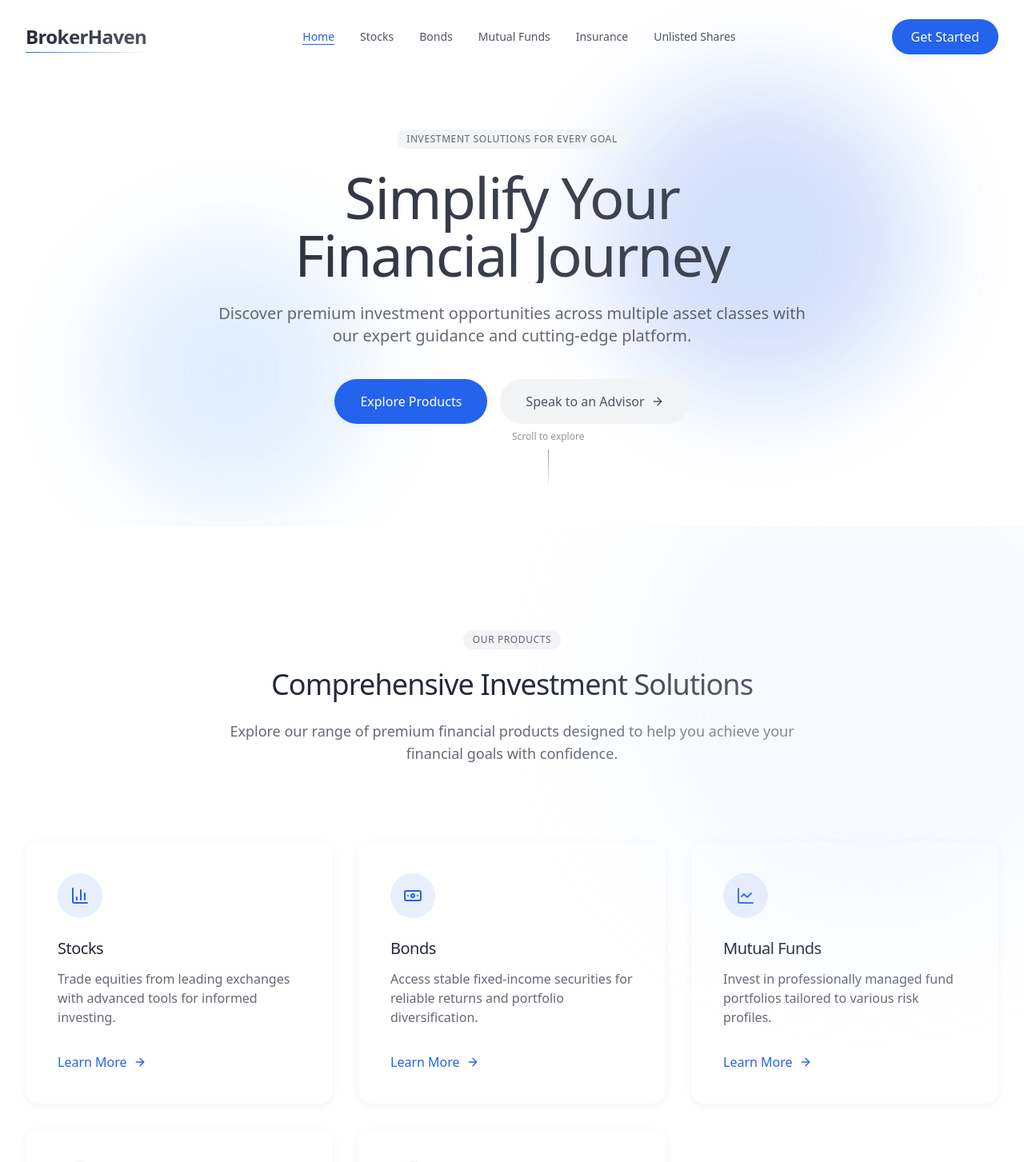
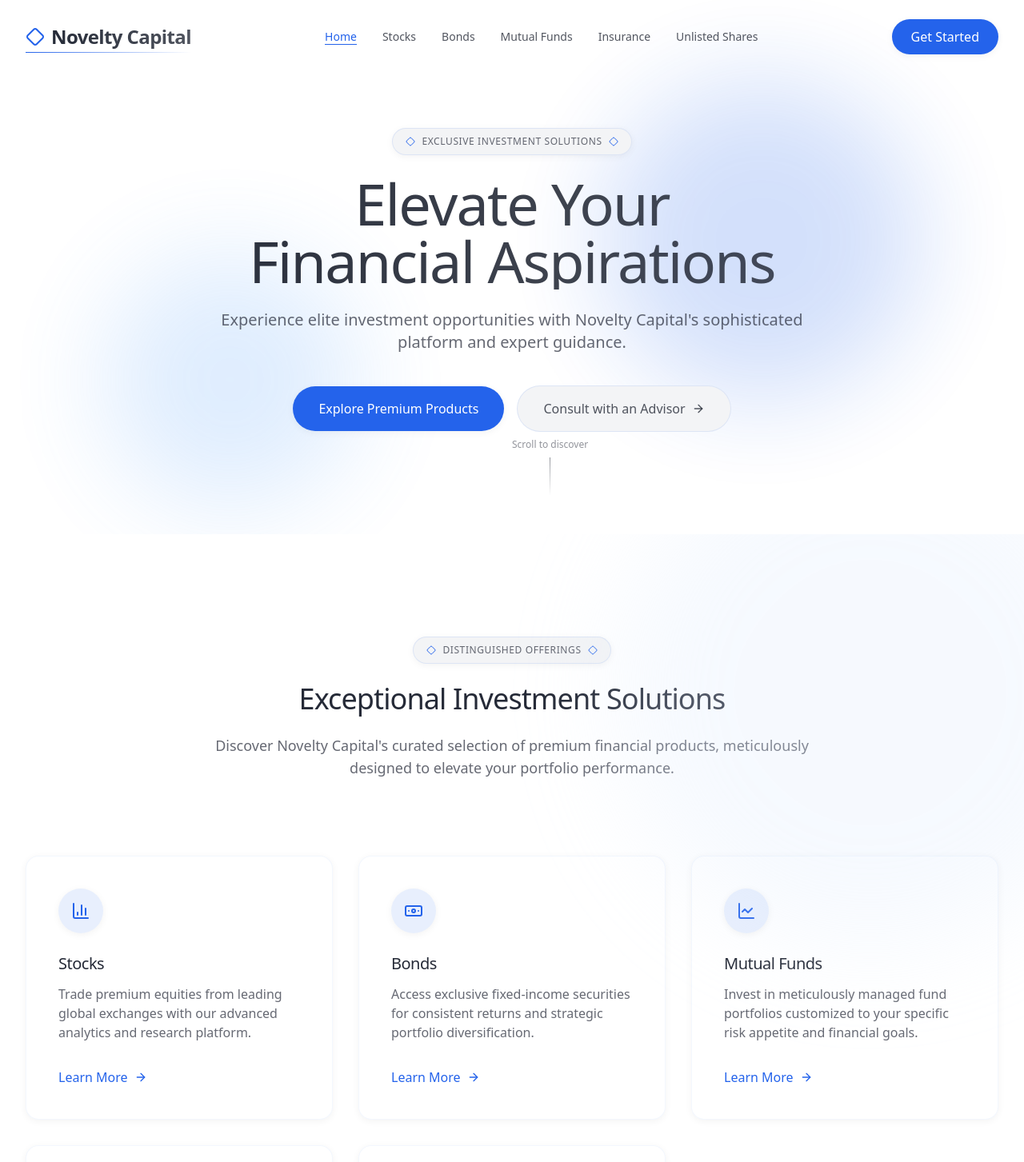
Before and after one commit to Kartikey017/noveltycapital, a React (Vite) app: page / in a window 1280 px wide. Shown: the top 1453 px of the page at 80% size. Built offline with nearby package versions, Linux system fonts and the light colour scheme.

Commit message:
Refactor: Update website name and styling
Update the website name to Novelty Capital and make the website look premium and posch.

```diff
--- a/src/components/Footer.tsx
+++ b/src/components/Footer.tsx
@@ -1,6 +1,7 @@
 
 import React from "react";
 import { Link } from "react-router-dom";
+import { Diamond } from "lucide-react";
 
 const Footer = () => {
   const currentYear = new Date().getFullYear();
@@ -41,18 +42,19 @@ const Footer = () => {
       <div className="container mx-auto px-6 md:px-8">
         <div className="grid grid-cols-1 md:grid-cols-2 lg:grid-cols-5 gap-12 mb-16">
           <div className="lg:col-span-2">
-            <Link to="/" className="text-2xl font-semibold tracking-tight inline-block mb-6">
-              <span className="bg-clip-text text-transparent bg-gradient-to-r from-foreground to-foreground/80">BrokerHaven</span>
+            <Link to="/" className="text-2xl font-semibold tracking-tight inline-flex items-center mb-6">
+              <Diamond className="w-5 h-5 mr-2 text-primary" />
+              <span className="bg-clip-text text-transparent bg-gradient-to-r from-foreground to-foreground/80">Novelty Capital</span>
             </Link>
 
             <p className="text-foreground/70 mb-6 max-w-md">
-              Empowering investors with premium financial solutions and expert guidance to navigate the complexities of global markets.
+              Empowering discerning investors with exclusive financial solutions and personalized guidance to excel in complex global markets.
             </p>
 
             <div className="flex items-center gap-4">
               <a
                 href="#"
-                className="w-10 h-10 rounded-full bg-white flex items-center justify-center text-foreground/80 transition-all hover:bg-primary hover:text-white shadow-subtle"
+                className="w-10 h-10 rounded-full bg-white flex items-center justify-center text-foreground/80 transition-all hover:bg-primary hover:text-white shadow-subtle border border-primary/10"
                 aria-label="Twitter"
               >
                 <svg className="w-5 h-5" fill="currentColor" viewBox="0 0 24 24" aria-hidden="true">
@@ -62,7 +64,7 @@ const Footer = () => {
 
               <a
                 href="#"
-                className="w-10 h-10 rounded-full bg-white flex items-center justify-center text-foreground/80 transition-all hover:bg-primary hover:text-white shadow-subtle"
+                className="w-10 h-10 rounded-full bg-white flex items-center justify-center text-foreground/80 transition-all hover:bg-primary hover:text-white shadow-subtle border border-primary/10"
                 aria-label="LinkedIn"
               >
                 <svg className="w-5 h-5" fill="currentColor" viewBox="0 0 24 24" aria-hidden="true">
@@ -72,7 +74,7 @@ const Footer = () => {
 
               <a
                 href="#"
-                className="w-10 h-10 rounded-full bg-white flex items-center justify-center text-foreground/80 transition-all hover:bg-primary hover:text-white shadow-subtle"
+                className="w-10 h-10 rounded-full bg-white flex items-center justify-center text-foreground/80 transition-all hover:bg-primary hover:text-white shadow-subtle border border-primary/10"
                 aria-label="Instagram"
               >
                 <svg className="w-5 h-5" fill="currentColor" viewBox="0 0 24 24" aria-hidden="true">
@@ -102,7 +104,7 @@ const Footer = () => {
         </div>
 
         <div className="pt-8 border-t border-border text-sm text-foreground/60 flex flex-col md:flex-row justify-between items-center gap-4">
-          <p>© {currentYear} BrokerHaven. All rights reserved.</p>
+          <p>© {currentYear} Novelty Capital. All rights reserved.</p>
           <div className="flex items-center gap-4">
             <Link to="/privacy" className="hover:text-primary transition-colors">Privacy Policy</Link>
             <span className="text-foreground/40">•</span>
--- a/src/components/Hero.tsx
+++ b/src/components/Hero.tsx
@@ -1,7 +1,7 @@
 
 import React, { useEffect, useRef } from "react";
 import { Link } from "react-router-dom";
-import { ArrowRight } from "lucide-react";
+import { ArrowRight, Diamond } from "lucide-react";
 
 const Hero = () => {
   const containerRef = useRef<HTMLDivElement>(null);
@@ -39,16 +39,20 @@ const Hero = () => {
           transform: 'perspective(1000px) rotateX(calc(var(--move-y, 0) * -0.05deg)) rotateY(calc(var(--move-x, 0) * 0.05deg))',
           transition: 'transform 0.1s ease-out'
         }}>
-          <span className="inline-block px-3 py-1 mb-6 text-xs font-medium uppercase tracking-wider rounded-full bg-secondary text-foreground/70 animate-fade-in">
-            Investment Solutions for Every Goal
-          </span>
+          <div className="flex items-center justify-center mb-6">
+            <span className="inline-flex items-center gap-2 px-4 py-2 text-xs font-medium uppercase tracking-wider rounded-full bg-secondary text-foreground/70 animate-fade-in border border-primary/10 shadow-subtle">
+              <Diamond className="w-3 h-3 text-primary" />
+              Exclusive Investment Solutions
+              <Diamond className="w-3 h-3 text-primary" />
+            </span>
+          </div>
 
           <h1 className="text-4xl md:text-6xl lg:text-7xl font-medium tracking-tight mb-6 bg-clip-text text-transparent bg-gradient-to-r from-foreground to-foreground/80 animate-fade-in delay-1">
-            Simplify Your <br className="hidden sm:block" /> Financial Journey
+            Elevate Your <br className="hidden sm:block" /> Financial Aspirations
           </h1>
 
           <p className="text-lg md:text-xl text-foreground/70 max-w-3xl mx-auto mb-10 animate-fade-in delay-2">
-            Discover premium investment opportunities across multiple asset classes with our expert guidance and cutting-edge platform.
+            Experience elite investment opportunities with Novelty Capital's sophisticated platform and expert guidance.
           </p>
 
           <div className="flex flex-col sm:flex-row gap-4 justify-center items-center animate-fade-in delay-3">
@@ -56,13 +60,13 @@ const Hero = () => {
               to="/product/stocks"
               className="w-full sm:w-auto px-8 py-4 rounded-full bg-primary text-white shadow-subtle transition-all duration-300 hover:shadow-elevated hover:translate-y-[-2px]"
             >
-              Explore Products
+              Explore Premium Products
             </Link>
             <Link
               to="/contact"
-              className="w-full sm:w-auto group flex items-center justify-center gap-2 px-8 py-4 rounded-full bg-secondary text-foreground/80 transition-all duration-300 hover:bg-secondary/70"
+              className="w-full sm:w-auto group flex items-center justify-center gap-2 px-8 py-4 rounded-full bg-secondary text-foreground/80 transition-all duration-300 hover:bg-secondary/70 border border-primary/10"
             >
-              <span>Speak to an Advisor</span>
+              <span>Consult with an Advisor</span>
               <ArrowRight className="w-4 h-4 transition-transform duration-300 group-hover:translate-x-1" />
             </Link>
           </div>
@@ -71,7 +75,7 @@ const Hero = () => {
 
       {/* Scroll indicator */}
       <div className="absolute bottom-12 left-1/2 transform -translate-x-1/2 flex flex-col items-center gap-2 animate-fade-in delay-5">
-        <span className="text-xs font-medium text-foreground/50">Scroll to explore</span>
+        <span className="text-xs font-medium text-foreground/50">Scroll to discover</span>
         <div className="h-12 w-[1px] bg-gradient-to-b from-foreground/50 to-transparent"></div>
       </div>
     </div>
--- a/src/components/Navbar.tsx
+++ b/src/components/Navbar.tsx
@@ -1,7 +1,7 @@
 
 import React, { useState, useEffect } from "react";
 import { Link, useLocation } from "react-router-dom";
-import { Menu, X } from "lucide-react";
+import { Menu, X, Diamond } from "lucide-react";
 
 const Navbar = () => {
   const [isScrolled, setIsScrolled] = useState(false);
@@ -46,9 +46,10 @@ const Navbar = () => {
         <div className="flex items-center justify-between">
           <Link
             to="/"
-            className="text-2xl font-semibold tracking-tight relative"
+            className="text-2xl font-semibold tracking-tight relative flex items-center"
           >
-            <span className="bg-clip-text text-transparent bg-gradient-to-r from-foreground to-foreground/80">BrokerHaven</span>
+            <Diamond className="w-6 h-6 mr-2 text-primary" />
+            <span className="bg-clip-text text-transparent bg-gradient-to-r from-foreground to-foreground/80">Novelty Capital</span>
             <span className="absolute -bottom-1 left-0 w-full h-[1px] bg-gradient-to-r from-primary to-primary/0"></span>
           </Link>
 
--- a/src/components/ProductCard.tsx
+++ b/src/components/ProductCard.tsx
@@ -24,7 +24,7 @@ const ProductCard: React.FC<ProductCardProps> = ({
 
   return (
     <div
-      className={`group relative overflow-hidden rounded-2xl shadow-subtle transition-all duration-300 bg-white hover:shadow-elevated animate-fade-in ${delayClass}`}
+      className={`group relative overflow-hidden rounded-2xl shadow-subtle transition-all duration-300 bg-white hover:shadow-elevated animate-fade-in ${delayClass} border border-primary/5`}
       onMouseEnter={() => setIsHovered(true)}
       onMouseLeave={() => setIsHovered(false)}
     >
@@ -35,7 +35,7 @@ const ProductCard: React.FC<ProductCardProps> = ({
 
       <div className="relative p-8 md:p-10">
         <div className="flex flex-col h-full">
-          <div className="mb-6 rounded-full bg-primary/10 w-14 h-14 flex items-center justify-center text-primary">
+          <div className="mb-6 rounded-full bg-primary/10 w-14 h-14 flex items-center justify-center text-primary shadow-subtle">
             {icon}
           </div>
 
@@ -64,7 +64,7 @@ const ProductCard: React.FC<ProductCardProps> = ({
                   isHovered ? 'transform translate-y-0' : 'transform translate-y-full'
                 }`}
               >
-                Explore Now
+                Discover Now
               </span>
             </span>
             <ArrowRight className={`ml-2 w-4 h-4 transition-transform duration-300 ${
--- a/src/components/ProductSection.tsx
+++ b/src/components/ProductSection.tsx
@@ -1,41 +1,41 @@
 
 import React from "react";
 import ProductCard from "./ProductCard";
-import { BarChart3, Banknote, LineChart, ShieldCheck, Briefcase } from "lucide-react";
+import { BarChart3, Banknote, LineChart, ShieldCheck, Briefcase, Diamond } from "lucide-react";
 
 const ProductSection = () => {
   const products = [
     {
       title: "Stocks",
-      description: "Trade equities from leading exchanges with advanced tools for informed investing.",
+      description: "Trade premium equities from leading global exchanges with our advanced analytics and research platform.",
       icon: <BarChart3 className="w-6 h-6" />,
       slug: "stocks",
       delay: 1
     },
     {
       title: "Bonds",
-      description: "Access stable fixed-income securities for reliable returns and portfolio diversification.",
+      description: "Access exclusive fixed-income securities for consistent returns and strategic portfolio diversification.",
       icon: <Banknote className="w-6 h-6" />,
       slug: "bonds",
       delay: 2
     },
     {
       title: "Mutual Funds",
-      description: "Invest in professionally managed fund portfolios tailored to various risk profiles.",
+      description: "Invest in meticulously managed fund portfolios customized to your specific risk appetite and financial goals.",
       icon: <LineChart className="w-6 h-6" />,
       slug: "mutual-funds",
       delay: 3
     },
     {
       title: "Insurance",
-      description: "Protect your investments and secure your financial future with comprehensive coverage.",
+      description: "Safeguard your investments and secure your legacy with our comprehensive, tailor-made coverage solutions.",
       icon: <ShieldCheck className="w-6 h-6" />,
       slug: "insurance",
       delay: 4
     },
     {
       title: "Unlisted Shares",
-      description: "Discover exclusive opportunities in high-potential private companies before they go public.",
+      description: "Gain privileged access to exceptional opportunities in high-potential private companies before public listing.",
       icon: <Briefcase className="w-6 h-6" />,
       slug: "unlisted-shares",
       delay: 5
@@ -46,16 +46,20 @@ const ProductSection = () => {
     <section className="py-20 md:py-32 relative overflow-hidden">
       <div className="container mx-auto px-6 md:px-8">
         <div className="text-center max-w-3xl mx-auto mb-16 md:mb-24">
-          <span className="inline-block px-3 py-1 mb-6 text-xs font-medium uppercase tracking-wider rounded-full bg-secondary text-foreground/70 animate-fade-in">
-            Our Products
-          </span>
+          <div className="flex items-center justify-center mb-6">
+            <span className="inline-flex items-center gap-2 px-4 py-2 text-xs font-medium uppercase tracking-wider rounded-full bg-secondary text-foreground/70 animate-fade-in border border-primary/10 shadow-subtle">
+              <Diamond className="w-3 h-3 text-primary" />
+              Distinguished Offerings
+              <Diamond className="w-3 h-3 text-primary" />
+            </span>
+          </div>
 
           <h2 className="text-3xl md:text-4xl font-medium tracking-tight mb-6 animate-fade-in">
-            Comprehensive Investment Solutions
+            Exceptional Investment Solutions
           </h2>
 
           <p className="text-lg text-foreground/70 animate-fade-in delay-1">
-            Explore our range of premium financial products designed to help you achieve your financial goals with confidence.
+            Discover Novelty Capital's curated selection of premium financial products, meticulously designed to elevate your portfolio performance.
           </p>
         </div>
 
--- a/src/index.css
+++ b/src/index.css
@@ -141,4 +141,23 @@
   .delay-5 {
     animation-delay: 0.5s;
   }
+
+  .premium-shadow {
+    box-shadow: 0 10px 30px rgba(0, 0, 0, 0.08),
+                0 1px 2px rgba(0, 0, 0, 0.05);
+  }
+
+  .premium-hover {
+    @apply transition-all duration-300;
+  }
+
+  .premium-hover:hover {
+    transform: translateY(-2px);
+    box-shadow: 0 14px 40px rgba(0, 0, 0, 0.12),
+                0 1px 3px rgba(0, 0, 0, 0.05);
+  }
+
+  .text-gradient-gold {
+    @apply bg-clip-text text-transparent bg-gradient-to-r from-amber-500 via-yellow-400 to-amber-500;
+  }
 }
```
